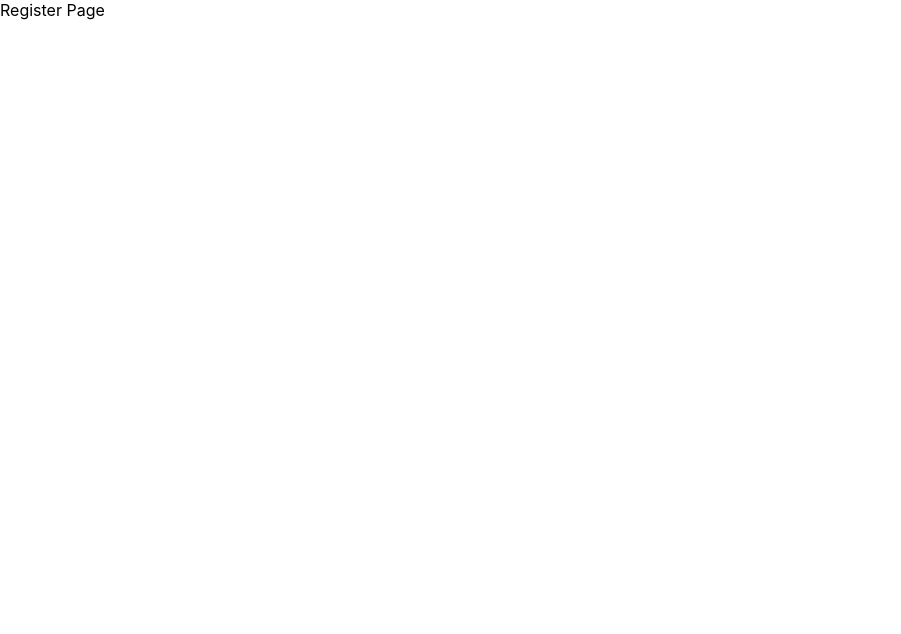
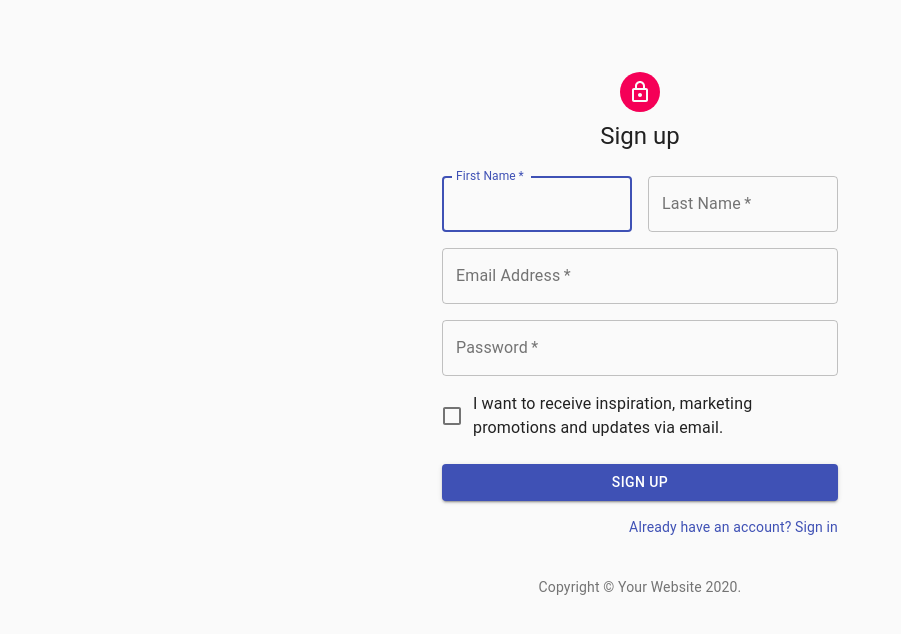
Before and after one commit to samdcoder/user-system, a React (Create React App) app: page /register in a window 1280 px wide. Shown: the top 634 px of the page, without its empty margins (0-901 px from the left). Built offline with nearby package versions, Linux system fonts and the light colour scheme.

Commit message:
added sign up component

```diff
--- a/package.json
+++ b/package.json
@@ -3,6 +3,8 @@
   "version": "0.1.0",
   "private": true,
   "dependencies": {
+    "@material-ui/core": "^4.10.2",
+    "@material-ui/icons": "^4.9.1",
     "@testing-library/jest-dom": "^4.2.4",
     "@testing-library/react": "^9.3.2",
     "@testing-library/user-event": "^7.1.2",
--- /dev/null
+++ b/src/components/SignUp.js
@@ -0,0 +1,140 @@
+import React from 'react';
+import Avatar from '@material-ui/core/Avatar';
+import Button from '@material-ui/core/Button';
+import CssBaseline from '@material-ui/core/CssBaseline';
+import TextField from '@material-ui/core/TextField';
+import FormControlLabel from '@material-ui/core/FormControlLabel';
+import Checkbox from '@material-ui/core/Checkbox';
+import Link from '@material-ui/core/Link';
+import Grid from '@material-ui/core/Grid';
+import Box from '@material-ui/core/Box';
+import LockOutlinedIcon from '@material-ui/icons/LockOutlined';
+import Typography from '@material-ui/core/Typography';
+import {makeStyles} from '@material-ui/core/styles';
+import Container from '@material-ui/core/Container';
+
+function Copyright() {
+  return (
+    <Typography variant="body2" color="textSecondary" align="center">
+      {'Copyright © '}
+      <Link color="inherit" href="https://material-ui.com/">
+        Your Website
+      </Link>{' '}
+      {new Date().getFullYear()}
+      {'.'}
+    </Typography>
+  );
+}
+
+const useStyles = makeStyles((theme) => ({
+  paper: {
+    marginTop: theme.spacing(8),
+    display: 'flex',
+    flexDirection: 'column',
+    alignItems: 'center',
+  },
+  avatar: {
+    margin: theme.spacing(1),
+    backgroundColor: theme.palette.secondary.main,
+  },
+  form: {
+    width: '100%', // Fix IE 11 issue.
+    marginTop: theme.spacing(3),
+  },
+  submit: {
+    margin: theme.spacing(3, 0, 2),
+  },
+}));
+
+export default function SignUp() {
+  const classes = useStyles();
+
+  return (
+    <Container component="main" maxWidth="xs">
+      <CssBaseline/>
+      <div className={classes.paper}>
+        <Avatar className={classes.avatar}>
+          <LockOutlinedIcon/>
+        </Avatar>
+        <Typography component="h1" variant="h5">
+          Sign up
+        </Typography>
+        <form className={classes.form} noValidate>
+          <Grid container spacing={2}>
+            <Grid item xs={12} sm={6}>
+              <TextField
+                autoComplete="fname"
+                name="firstName"
+                variant="outlined"
+                required
+                fullWidth
+                id="firstName"
+                label="First Name"
+                autoFocus
+              />
+            </Grid>
+            <Grid item xs={12} sm={6}>
+              <TextField
+                variant="outlined"
+                required
+                fullWidth
+                id="lastName"
+                label="Last Name"
+                name="lastName"
+                autoComplete="lname"
+              />
+            </Grid>
+            <Grid item xs={12}>
+              <TextField
+                variant="outlined"
+                required
+                fullWidth
+                id="email"
+                label="Email Address"
+                name="email"
+                autoComplete="email"
+              />
+            </Grid>
+            <Grid item xs={12}>
+              <TextField
+                variant="outlined"
+                required
+                fullWidth
+                name="password"
+                label="Password"
+                type="password"
+                id="password"
+                autoComplete="current-password"
+              />
+            </Grid>
+            <Grid item xs={12}>
+              <FormControlLabel
+                control={<Checkbox value="allowExtraEmails" color="primary"/>}
+                label="I want to receive inspiration, marketing promotions and updates via email."
+              />
+            </Grid>
+          </Grid>
+          <Button
+            type="submit"
+            fullWidth
+            variant="contained"
+            color="primary"
+            className={classes.submit}
+          >
+            Sign Up
+          </Button>
+          <Grid container justify="flex-end">
+            <Grid item>
+              <Link href="#" variant="body2">
+                Already have an account? Sign in
+              </Link>
+            </Grid>
+          </Grid>
+        </form>
+      </div>
+      <Box mt={5}>
+        <Copyright/>
+      </Box>
+    </Container>
+  );
+}
--- a/src/pages/Register.js
+++ b/src/pages/Register.js
@@ -1,11 +1,20 @@
 import React from 'react';
+import SignUp from "../components/SignUp";
 
 
 export default class Register extends React.Component {
+  t
+
+  /*
+    user name
+    password
+    email
+    contact
+   */
   render() {
     return (
       <div>
-        Register Page
+        <SignUp/>
       </div>
     );
   }
```
Also changed, not shown: 1 other file (tests, documents, lock files or other folders).
